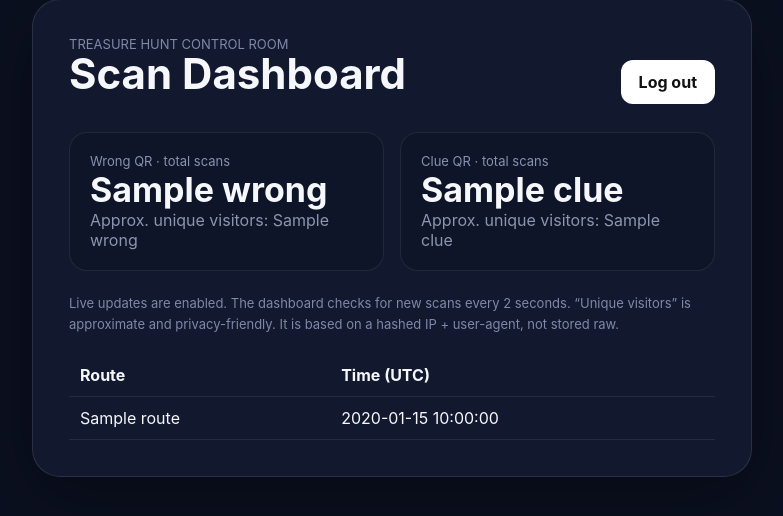
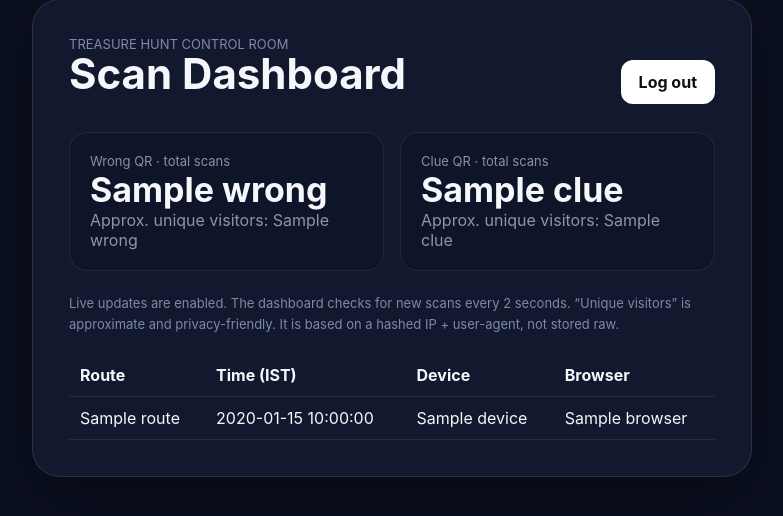
Before and after one commit to rachitskofficial-tech/treasure-hunt-server, a Flask app: template templates/dashboard.html in a window 1280 px wide. Shown: the part 162-678 px from the top of the page, without its empty margins (248-1031 px from the left). Run offline with Flask 3, Linux system fonts and the light colour scheme; the template is opened without the code that fills it: most values are stand-ins (such as "Sample title", 1, 10 or a date in 2020).

Commit message:
Show IST, device, and browser in scan dashboard

```diff
--- a/templates/dashboard.html
+++ b/templates/dashboard.html
@@ -5,7 +5,7 @@
   <div class="stat"><div class="label">Clue QR · total scans</div><b id="clue-total">{{ totals.clue }}</b><div class="muted">Approx. unique visitors: <span id="clue-unique">{{ uniques.clue }}</span></div></div>
 </div>
 <p class="small">Live updates are enabled. The dashboard checks for new scans every 2 seconds. “Unique visitors” is approximate and privacy-friendly. It is based on a hashed IP + user-agent, not stored raw.</p>
-<table><thead><tr><th>Route</th><th>Time (UTC)</th></tr></thead><tbody id="recent-scans">{% for row in recent %}<tr><td>{{ row['route'] }}</td><td>{{ row['scanned_at'] }}</td></tr>{% else %}<tr><td colspan="2">No scans yet.</td></tr>{% endfor %}</tbody></table>
+<table><thead><tr><th>Route</th><th>Time (IST)</th><th>Device</th><th>Browser</th></tr></thead><tbody id="recent-scans">{% for row in recent %}<tr><td>{{ row['route'] }}</td><td>{{ row['scanned_at'] }}</td><td>{{ row['device'] }}</td><td>{{ row['browser'] }}</td></tr>{% else %}<tr><td colspan="4">No scans yet.</td></tr>{% endfor %}</tbody></table>
 <script>
 async function updateDashboard() {
   try {
@@ -19,11 +19,11 @@ async function updateDashboard() {
 
     const tbody = document.getElementById('recent-scans');
     if (!data.recent.length) {
-      tbody.innerHTML = '<tr><td colspan="2">No scans yet.</td></tr>';
+      tbody.innerHTML = '<tr><td colspan="4">No scans yet.</td></tr>';
       return;
     }
     tbody.innerHTML = data.recent.map(row =>
-      `<tr><td>${row.route}</td><td>${row.scanned_at}</td></tr>`
+      `<tr><td>${row.route}</td><td>${row.scanned_at}</td><td>${row.device}</td><td>${row.browser}</td></tr>`
     ).join('');
   } catch (error) {
     console.log('Dashboard update failed:', error);
```
